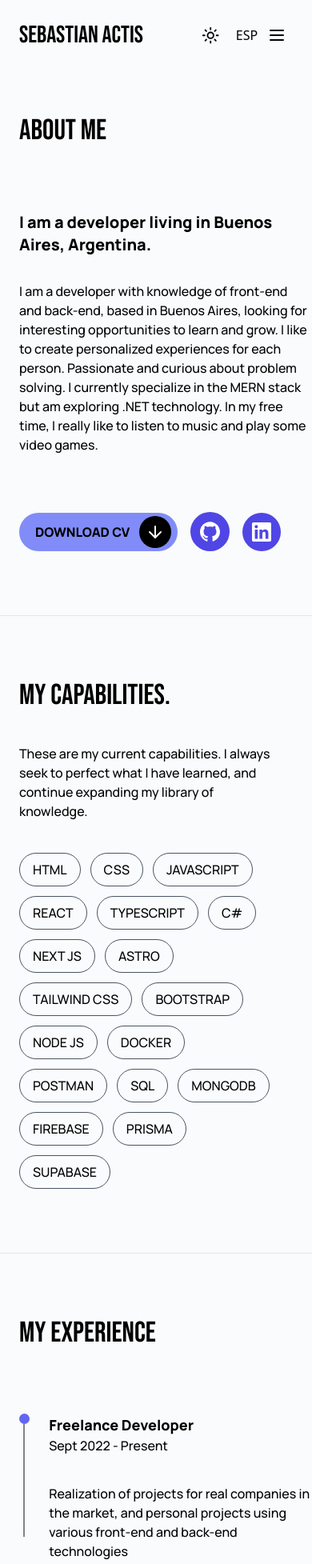
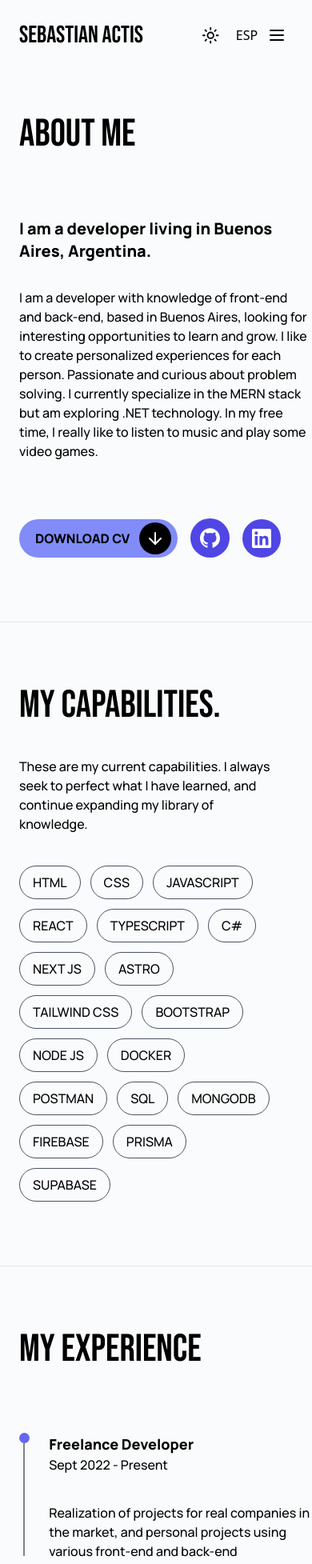
Before and after one commit to sebaactis/portfolio, a Next.js app: page /aboutme in a window 390 px wide. Shown: the top 1955 px of the page at 80% size. Built offline with nearby package versions, Linux system fonts and the light colour scheme.

Commit message:
correccion titulos tamaños, correccion wrap de role

```diff
--- a/components/about/aboutme.tsx
+++ b/components/about/aboutme.tsx
@@ -10,7 +10,7 @@ const AboutMe = () => {
             <div id="aboutme"></div>
             <section className="flex flex-col ml-6 mb-14 md:ml-36 2xl:ml-72 md:flex-row mt-20 md:mt-40 gap-20 md:gap-52 md:mb-60">
                 <div className="flex flex-col md:mx-0 gap-2">
-                    <h2 className={`${bebasNeue.className} md:text-7xl text-4xl`}> {language ? "ABOUT ME" : "SOBRE MI"}</h2>
+                    <h2 className={`${bebasNeue.className} md:text-7xl text-5xl`}> {language ? "ABOUT ME" : "SOBRE MI"}</h2>
                 </div>
                 <div className="md:w-[33rem] md:ml-40 flex flex-col gap-8">
                     <h2 className={`${manrope800.className} md:text-2xl text-xl font-bold`}>
--- a/components/about/moreaboutme.tsx
+++ b/components/about/moreaboutme.tsx
@@ -11,7 +11,7 @@ const MoreAboutMe = () => {
     return (
         <section id="aboutme" className="flex flex-col mb-20 ml-6 md:ml-36 2xl:ml-72 md:flex-row mt-20 gap-20 md:gap-52 md:mb-60">
             <div className="flex flex-col md:mx-0 gap-2">
-                <h2 className={`${bebasNeue.className} md:text-7xl text-4xl`}> {language ? "ABOUT ME" : "SOBRE MI"}</h2>
+                <h2 className={`${bebasNeue.className} md:text-7xl text-5xl`}> {language ? "ABOUT ME" : "SOBRE MI"}</h2>
             </div>
             <div className="md:w-[44rem] 2xl:ml-20 md:ml-10 flex flex-col gap-8">
                 <h2 className={`${manrope800.className} md:text-2xl text-xl font-bold`}>
--- a/components/capabilities/capabilities.tsx
+++ b/components/capabilities/capabilities.tsx
@@ -11,7 +11,7 @@ const Capabilities = () => {
     return (
         <section className="flex flex-col md:flex-row ml-6 md:ml-36 2xl:ml-72 gap-10 md:gap-40 mt-20 mb-20">
             <div className="flex flex-col md:mx-0 gap-2">
-                <h2 className={`${bebasNeue.className} md:text-7xl text-4xl`}> {language ? "MY CAPABILITIES." : "MIS CAPACIDADES."}</h2>
+                <h2 className={`${bebasNeue.className} md:text-7xl text-5xl`}> {language ? "MY CAPABILITIES." : "MIS CAPACIDADES."}</h2>
             </div>
             <div className="flex flex-col w-[20rem] md:w-[40rem] gap-10">
                 <p className={`${manrope500.className}`}>
--- a/components/contact/contact.tsx
+++ b/components/contact/contact.tsx
@@ -29,7 +29,7 @@ const Contact = () => {
             className="flex md:flex-row flex-col gap-10 md:gap-0 mt-16 mb-10 ml-6 md:ml-36 2xl:ml-72">
 
             <article className="flex flex-col gap-7">
-                <h2 className={`${bebasNeue.className} md:text-7xl text-4xl`}> {language ? "LETS CONNECT" : "CONECTEMOS"} </h2>
+                <h2 className={`${bebasNeue.className} md:text-7xl text-5xl`}> {language ? "LETS CONNECT" : "CONECTEMOS"} </h2>
                 <div className="flex flex-col gap-3">
                     <div className="flex">
                         <p className={`${manrope500.className} font-light mr-1`}>{language ? "Say hello at" : "Saluda a"}</p>
--- a/components/experience/experience.tsx
+++ b/components/experience/experience.tsx
@@ -9,7 +9,7 @@ const Experience = () => {
     return (
         <section id="aboutme" className="flex flex-col ml-6 mb-14 md:ml-36 2xl:ml-72 md:flex-row mt-20 gap-20 md:gap-52 md:mb-36">
             <div className="flex flex-col md:mx-0 gap-2">
-                <h2 className={`${bebasNeue.className} md:text-7xl text-4xl`}> {language ? "MY EXPERIENCE" : "MI EXPERIENCIA"}</h2>
+                <h2 className={`${bebasNeue.className} md:text-7xl text-5xl`}> {language ? "MY EXPERIENCE" : "MI EXPERIENCIA"}</h2>
             </div>
             <div className="md:w-[33rem] md:ml-10 flex flex-col">
                 <ExperencieCard
--- a/components/proyects/proyects.tsx
+++ b/components/proyects/proyects.tsx
@@ -13,7 +13,7 @@ const Proyects = () => {
 
     return (
         <section id="proyects" className="ml-6 md:ml-36 2xl:ml-72 mt-14 md:mt-0 mb-20">
-            <div className="flex flex-col mx-5 md:mx-0 md:mt-20 gap-2">
+            <div className="flex flex-col md:mx-0 md:mt-20 gap-2">
                 <h2 className={`${bebasNeue.className} md:text-7xl text-5xl`}> {language ? "FEATURED PROYECTS." : "PROYECTOS DESTACADOS."}</h2>
                 <p className={`${manrope400.className} font-light mt-4 md:w-96 md:mt-0`}>
                     {
```
Also changed, not shown: components/proyects/proyectCard.tsx (+3 -2 lines).
